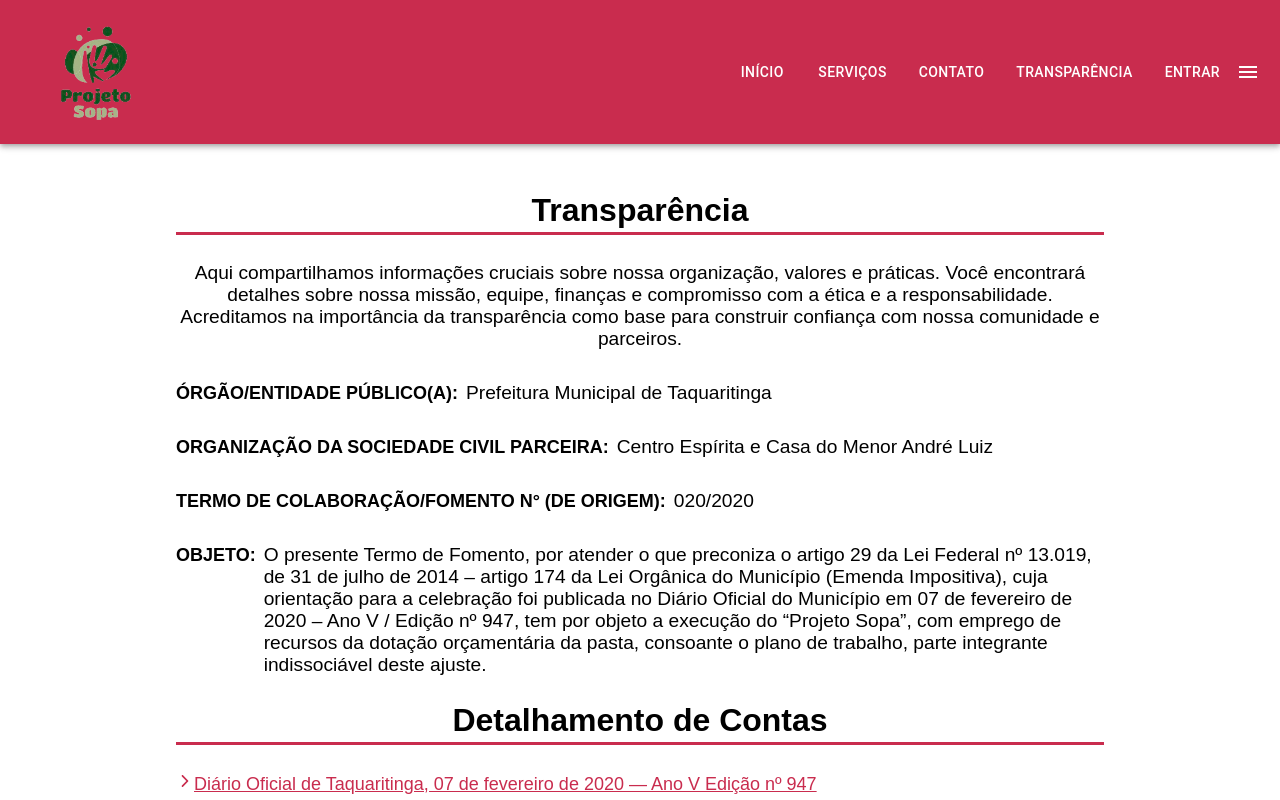
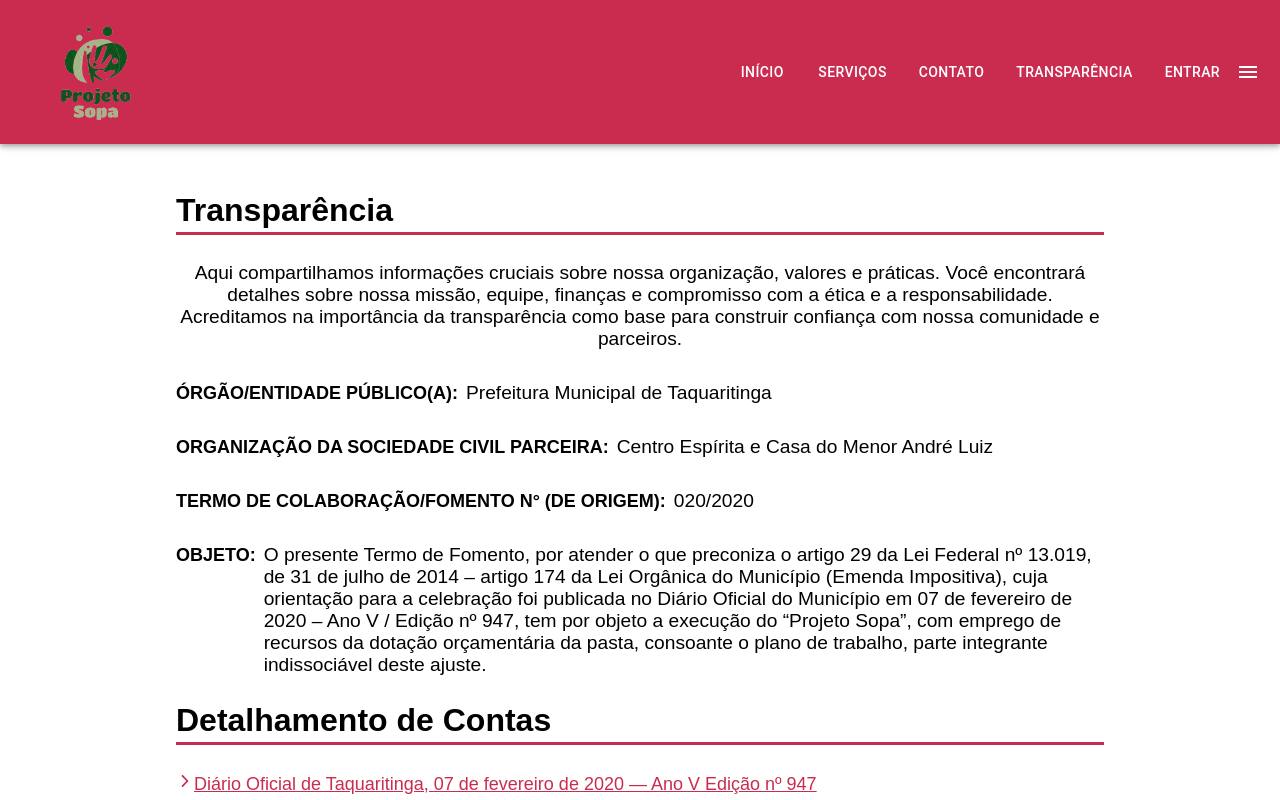
Before and after one commit to Pibonora/PI-V, a React (Create React App) app: page /transparencia in a window 1280 px wide. Shown: the top 800 px of the page. Built offline with nearby package versions, Linux system fonts and the light colour scheme.

Commit message:
correções de css

```diff
--- a/src/assets/Contato.css
+++ b/src/assets/Contato.css
@@ -33,11 +33,11 @@
   .contact-form {
     flex: 1;
     max-width: 45%;
-    background-color: #f9f9f9;
+    /* background-color: #f9f9f9; */
     padding: 2rem;
     border-radius: 8px;
     /* box-shadow: 0 0 10px rgba(0, 0, 0, 0.1); */
-    box-shadow: 0 0 10px #C92C4E;
+    /* box-shadow: 0 0 10px #C92C4E; */
   }
 
   .contact-form h2 {
--- a/src/assets/transparencia.css
+++ b/src/assets/transparencia.css
@@ -11,7 +11,7 @@
     border-bottom: #C92C4E solid;
     padding-bottom: 3px;
 }
-.c1{
+.c1 p{
     text-align: center;
 }
 .container div{
@@ -39,7 +39,3 @@
 
 
 }
-
-.contas h2{
-    text-align: center;
-}
--- a/src/components/Menu.tsx
+++ b/src/components/Menu.tsx
@@ -32,10 +32,10 @@
           <Button color="inherit" className="nav-button">
             <Link to="/" className="nav-link">Início</Link>
           </Button>
-          <Button color="inherit" className="nav-button" onClick={() => navigateToHomeWithScroll('servicos')}>
+          <Button color="inherit" className="nav-button nav-link" onClick={() => navigateToHomeWithScroll('servicos')}>
             Serviços
           </Button>
-          <Button color="inherit" className="nav-button" onClick={() => navigateToHomeWithScroll('contato')}>
+          <Button color="inherit" className="nav-button nav-link" onClick={() => navigateToHomeWithScroll('contato')}>
             Contato
           </Button>
           <Button color="inherit" className="nav-button">
```
